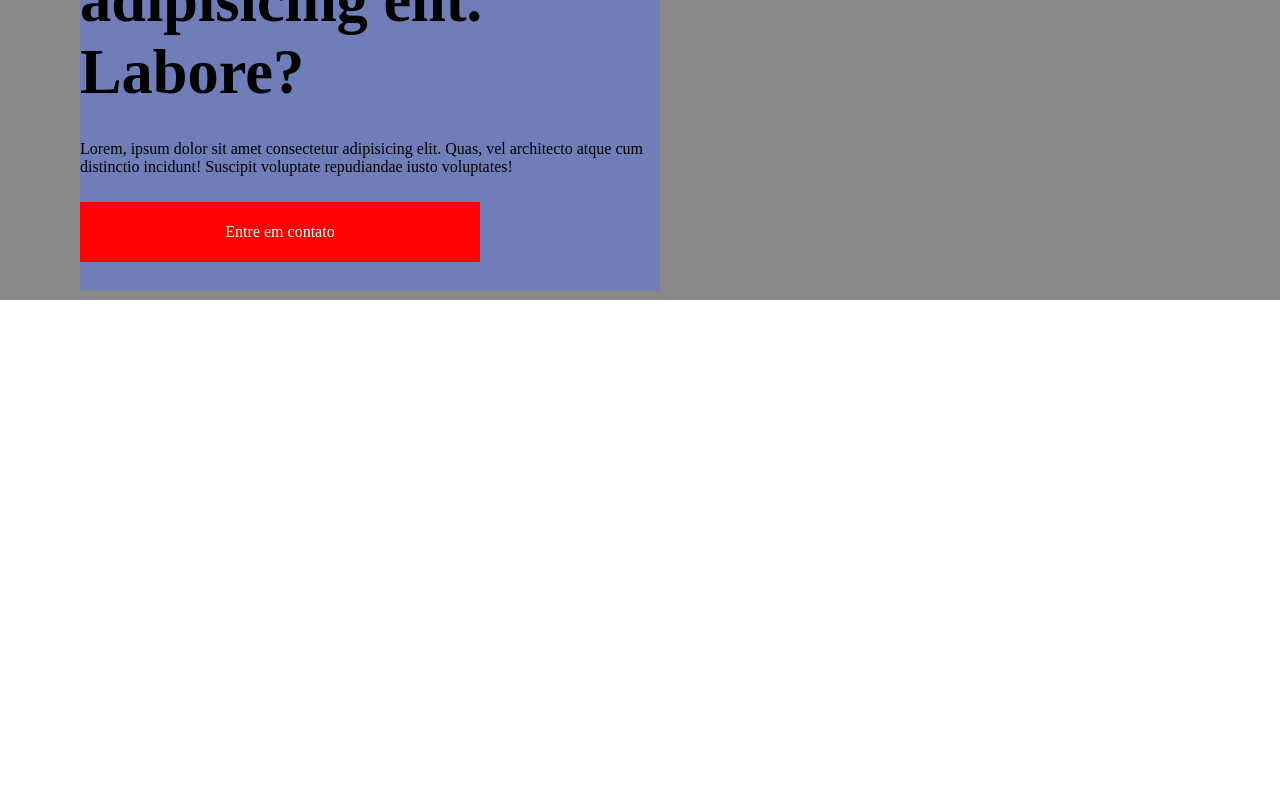
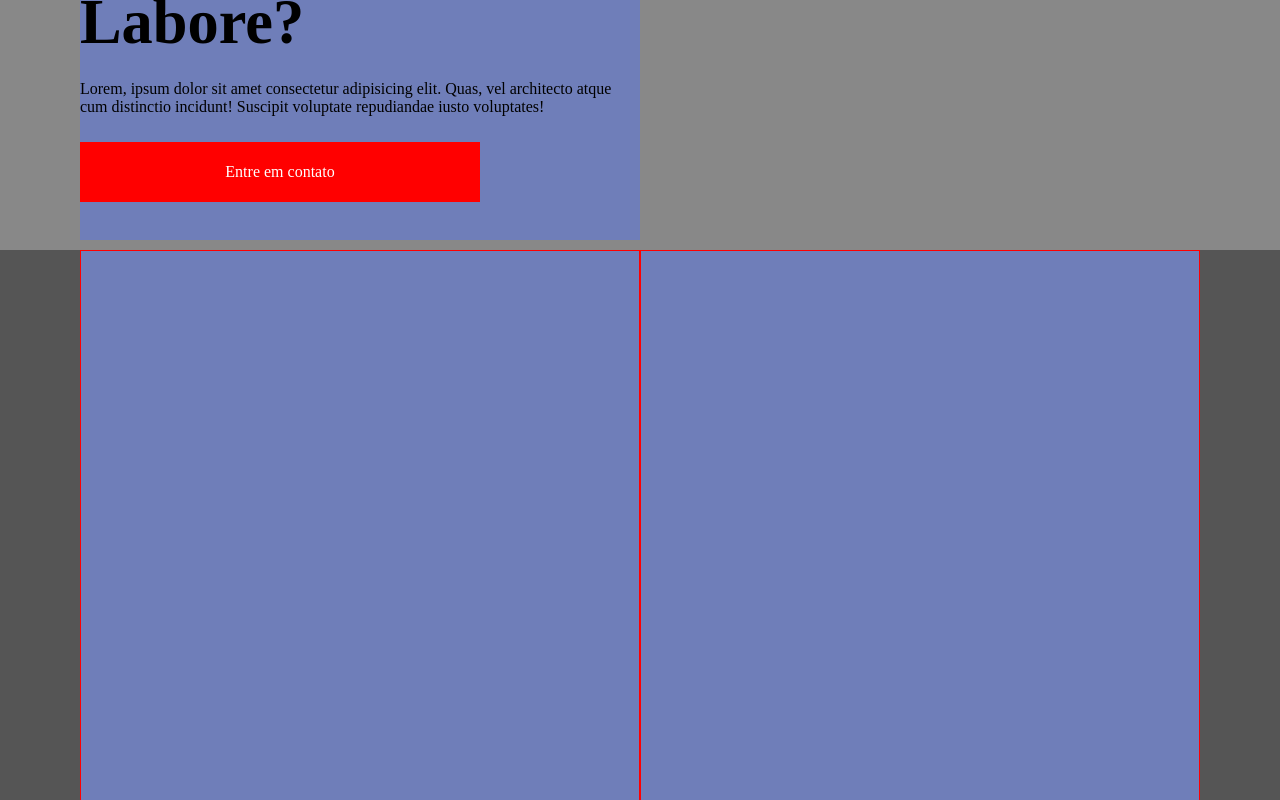
Before and after one commit to Antonio91378/GTEC-Iron-landing-page, a Next.js app: page / in a window 1280 px wide. Shown: the part 460-1260 px from the top of the page. Before the commit the page ends 800 px from the top, so only its background shows below. Built offline with nearby package versions, Linux system fonts and the light colour scheme.

Commit message:
[Patch] Adding sections into the main page

```diff
--- a/src/app/global.css
+++ b/src/app/global.css
@@ -5,6 +5,10 @@
   margin: 0;
   padding: 0;
   box-sizing: border-box;
+}
+
+html {
+  overflow-x: hidden;
 }
 
 /* Redefinir Estilos de Texto */
--- a/src/app/page.tsx
+++ b/src/app/page.tsx
@@ -3,18 +3,24 @@ import "./global.css";
 import Section from "@/components/Section/Section";
 import Card from "@/components/card/card";
 import Button from "@/components/button/button";
+import Container from "@/components/container/container";
 export default function Home() {
   return (
     <div>
+      <Container>
         <Header />
-      <Section SectionHeight="650px">
-        <Card cardWidth="580px" cardHeight="470px" className="CardComponent">
-          <h1 style={{ fontSize: "3.9rem", paddingBottom: "2rem" }}>
+        <Section
+          SectionHeight="600px"
+          sectionBackgroundColor="#888"
+          className="MainSection"
+        >
+          <Card cardWidth="560px" cardHeight="470px" className="CardComponent">
+            <h1 style={{ fontSize: "3.9rem", paddingBottom: "1.4rem" }}>
               Lorem, ipsum dolor sit amet consectetur adipisicing elit. Labore?
             </h1>
             <p style={{ paddingBottom: "1.6rem" }}>
-            Lorem, ipsum dolor sit amet consectetur adipisicing elit. Quas, vel
-            architecto atque cum distinctio incidunt! Suscipit voluptate
+              Lorem, ipsum dolor sit amet consectetur adipisicing elit. Quas,
+              vel architecto atque cum distinctio incidunt! Suscipit voluptate
               repudiandae iusto voluptates!
             </p>
             <div>
@@ -27,6 +33,83 @@ export default function Home() {
             </div>
           </Card>
         </Section>
+        <Section
+          SectionHeight="660px"
+          sectionBackgroundColor="#555"
+          className="AboutSection"
+        >
+          <Card
+            cardWidth="560px"
+            cardHeight="640px"
+            className="CardAboutUs"
+          ></Card>
+          <Card
+            cardWidth="560px"
+            cardHeight="640px"
+            className="CardAboutUs"
+          ></Card>
+        </Section>
+        <Container className="GridContainer">
+          <Section
+            SectionHeight="100px"
+            sectionBackgroundColor="#999"
+            className="TitleSection"
+          >
+            <h1>adfasdasdasda</h1>
+          </Section>
+          <Section
+            SectionHeight="700px"
+            sectionBackgroundColor="#999"
+            className="GridSection"
+          >
+            <Card
+              cardWidth="auto"
+              cardHeight="200px"
+              className="CardServices"
+            ></Card>
+            <Card
+              cardWidth="auto"
+              cardHeight="200px"
+              className="CardServices"
+            ></Card>
+            <Card
+              cardWidth="auto"
+              cardHeight="200px"
+              className="CardServices"
+            ></Card>
+            <Card
+              cardWidth="auto"
+              cardHeight="200px"
+              className="CardServices"
+            ></Card>
+            <Card
+              cardWidth="auto"
+              cardHeight="200px"
+              className="CardServices"
+            ></Card>
+            <Card
+              cardWidth="auto"
+              cardHeight="200px"
+              className="CardServices"
+            ></Card>
+            <Card
+              cardWidth="auto"
+              cardHeight="200px"
+              className="CardServices"
+            ></Card>
+            <Card
+              cardWidth="auto"
+              cardHeight="200px"
+              className="CardServices"
+            ></Card>
+            <Card
+              cardWidth="auto"
+              cardHeight="200px"
+              className="CardServices"
+            ></Card>
+          </Section>
+        </Container>
+      </Container>
     </div>
   );
 }
--- a/src/components/Section/Section.css
+++ b/src/components/Section/Section.css
@@ -1,20 +1,53 @@
 .Section {
-  background-color: #888;
   height: var(--section-height);
+  background-color: var(--section-backgroundColor);
   display: flex;
   justify-content: center;
   align-items: center;
+  width: 100vw;
+  position: relative;
+  top: 110px;
 }
+
+.AboutSection {
+  justify-content: center;
+  align-items: start;
+}
+
+.TitleSection {
+  top: 0px !important;
+}
+
+.Section .CardAboutUs {
+  position: relative;
+  top: 0px;
+  border: 1px solid red;
+}
+
+.GridSection {
+  display: grid;
+  height: var(--section-height);
+  grid-template-columns: repeat(3, 1fr);
+  gap: 20px;
+  width: 80vw;
+  position: relative;
+  top: 0px !important;
+}
+
 .Section .CardComponent {
   position: relative;
-  left: -270px;
-  top: 80px;
+  left: -280px;
+  top: 55px;
 }
 
-.Section .Card div:last-child {
+.Section .CardServices {
+  border: 1px solid red;
+}
+
+/* .Section .Card div:last-child {
   display: flex;
   flex-direction: column;
   justify-content: flex;
   color: aqua;
   align-items: flex-start;
-}
+} */
--- a/src/components/Section/Section.tsx
+++ b/src/components/Section/Section.tsx
@@ -1,19 +1,25 @@
-import Button from "../button/button";
-import Card from "../card/card";
 import "./Section.css";
 import React from "react";
 
 interface SectionProps {
   SectionHeight: string;
+  sectionBackgroundColor: string;
+  className?: string;
   children?: React.ReactNode;
 }
-const Section: React.FC<SectionProps> = ({ SectionHeight, children }) => {
+const Section: React.FC<SectionProps> = ({
+  SectionHeight,
+  sectionBackgroundColor,
+  className,
+  children,
+}) => {
   const cardStyle: React.CSSProperties = {
     "--section-height": SectionHeight,
+    "--section-backgroundColor": sectionBackgroundColor,
   } as React.CSSProperties;
 
   return (
-    <div className="Section" style={cardStyle}>
+    <div className={`Section ${className}`} style={cardStyle}>
       {children}
     </div>
   );
--- /dev/null
+++ b/src/components/container/container.css
@@ -0,0 +1,4 @@
+.GridContainer {
+  position: relative;
+  top: 110px;
+}
--- /dev/null
+++ b/src/components/container/container.tsx
@@ -0,0 +1,25 @@
+import React from "react";
+import "./container.css";
+
+interface ContainerProps {
+  className?: string;
+  children?: React.ReactNode;
+}
+const Container: React.FC<ContainerProps> = ({ className, children }) => {
+  return (
+    <div
+      style={{
+        width: "100vw",
+        display: "flex",
+        flexDirection: "column",
+        backgroundColor: "#999",
+        alignItems: "center",
+      }}
+      className={`Container ${className}`}
+    >
+      {children}
+    </div>
+  );
+};
+
+export default Container;
--- a/src/components/header/header.css
+++ b/src/components/header/header.css
@@ -5,6 +5,9 @@
   padding: 10px;
   height: 110px;
   border: red solid 1px;
+  position: fixed;
+  width: 100vw;
+  z-index: 1;
 }
 
 .navbar-list {
```
Lines whose indentation alone changed are shown as unchanged.
